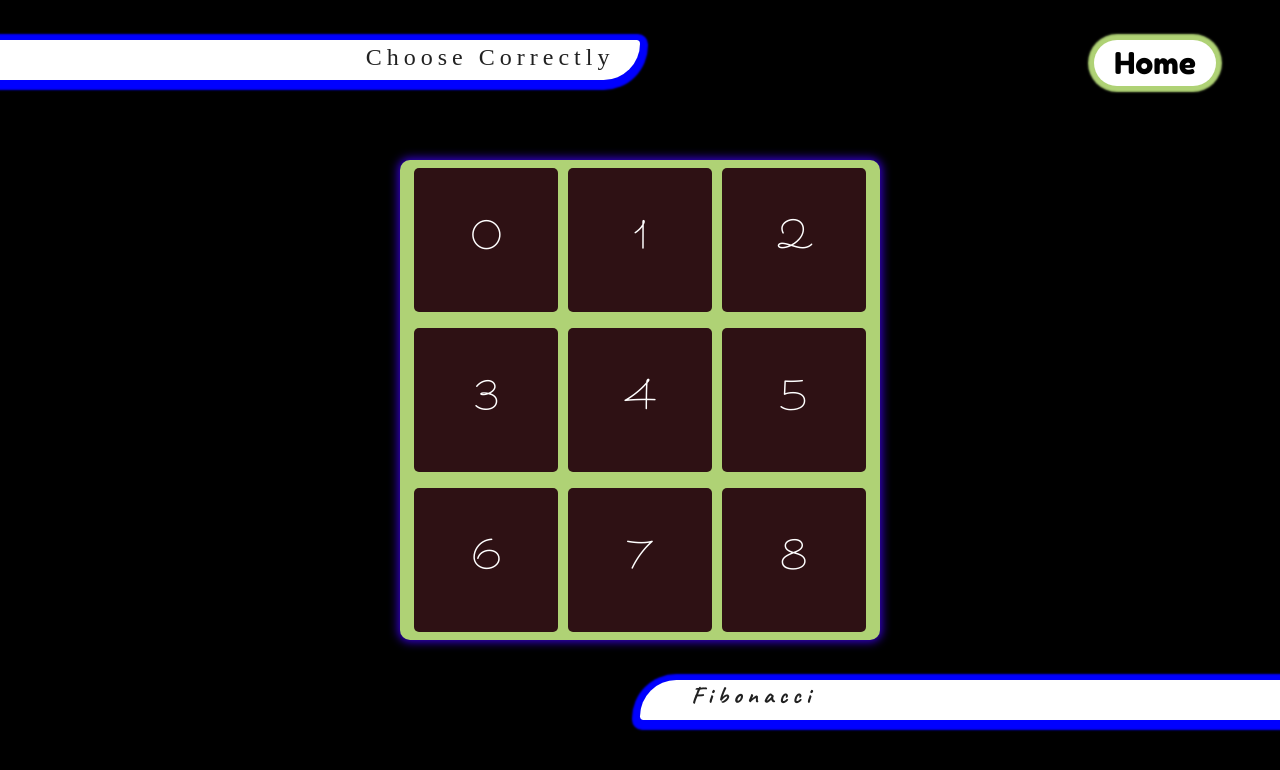
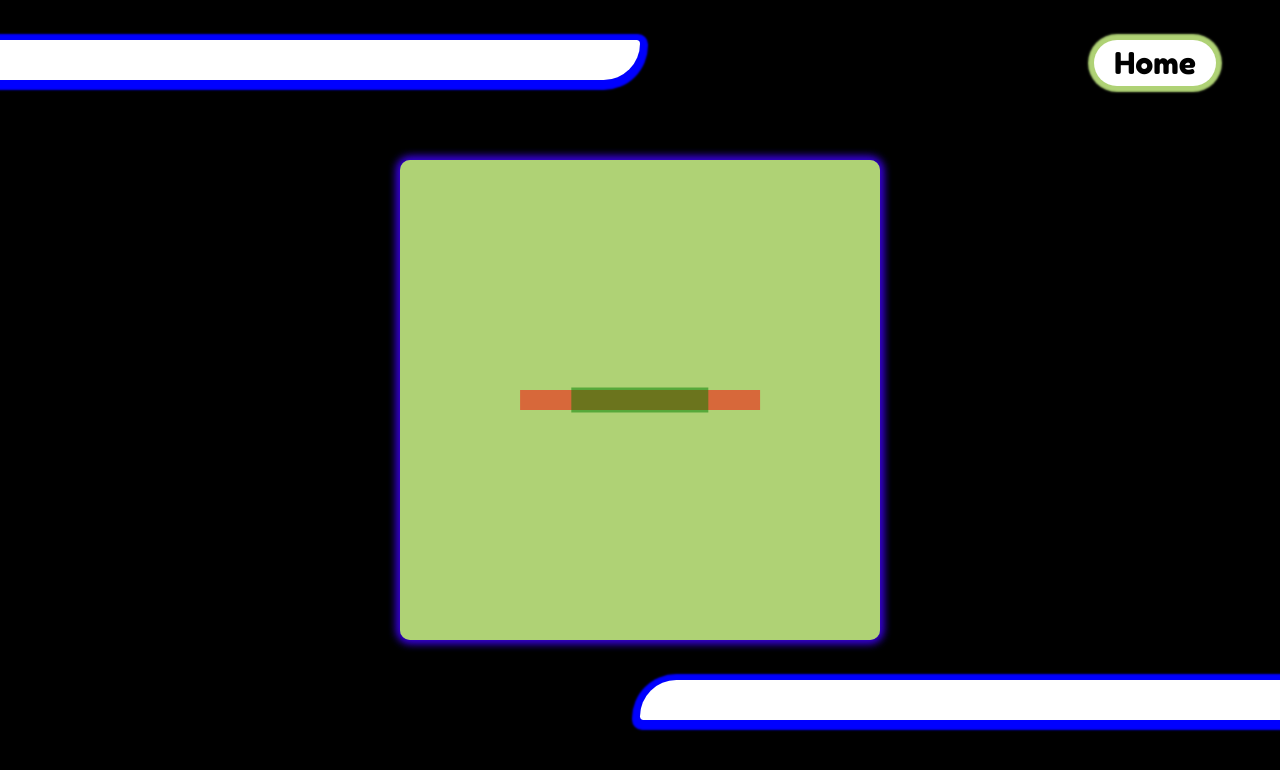
Before and after one commit to NeetishBamotraa/thebox, a React (Create React App) app: page / in a window 1280 px wide. Shown: the top 770 px of the page. Built offline with nearby package versions, Linux system fonts and the light colour scheme; a web font is replaced by a local one.

Commit message:
2 files modified

```diff
--- a/src/App.js
+++ b/src/App.js
@@ -2,7 +2,7 @@ import React, { useState, useEffect } from 'react';
 import './style.css';
 
 export default function App() {
-  const [opt1, setopt1] = useState('a');
+  const [opt1, setopt1] = useState('p');
   const [check, setcheck] = useState(-1);
   const [correctopt, setcorrectopt] = useState(0);
   const [fib, setfib] = useState(0);
@@ -92,6 +92,10 @@ export default function App() {
           ))}
         </div>
       )}
+      {opt1 === 'p' && <div className="center-box">
+        <div className='processbar1'></div>
+        <div className='processbar2'></div>
+        </div>}
     </div>
   );
 }
--- a/src/style.css
+++ b/src/style.css
@@ -144,3 +144,35 @@ font-family: 'Zen Dots', cursive; */
   color: white;
   font-size: min(5vh, 5vw);
 }
+
+.processbar1 {
+  position: absolute;
+  top: 50%;
+  left: 50%;
+  transform: translate(-50%, -50%);
+  width: 50%;
+  height: 20px;
+  background-color: red;
+  animation: shright 1s infinite alternate ease-in-out;
+  opacity: 0.5;
+}
+.processbar2 {
+  position: absolute;
+  top: 50%;
+  left: 50%;
+  transform: translate(-50%, -50%);
+  width: 50%;
+  height: 25px;
+  background-color: green;
+  animation: shright 1s 0.5s infinite alternate ease-in-out;
+  opacity: 0.5;
+}
+
+@keyframes shright {
+  0% {
+    width: 50%;
+  }
+  100% {
+    width: 10%;
+  }
+}
```
